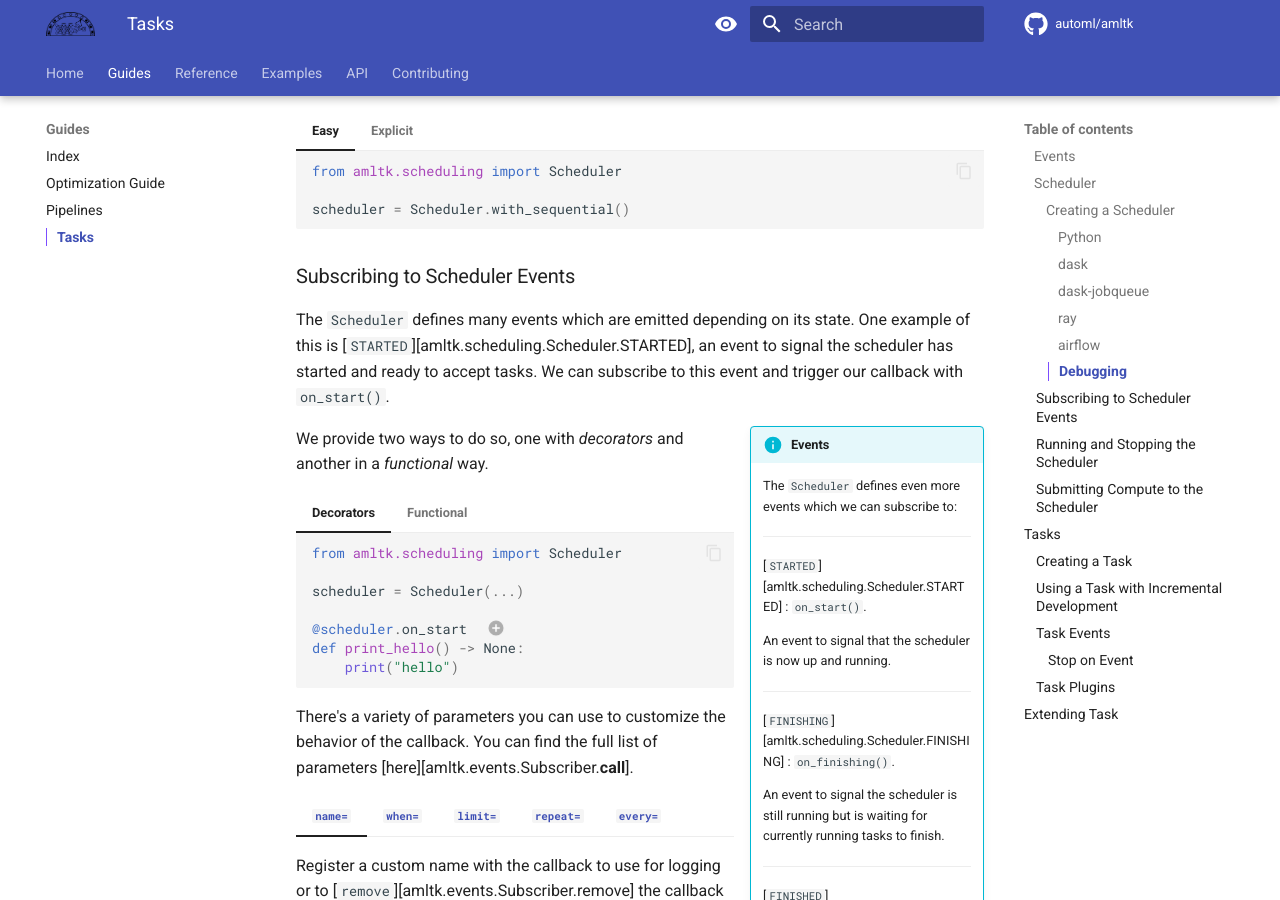
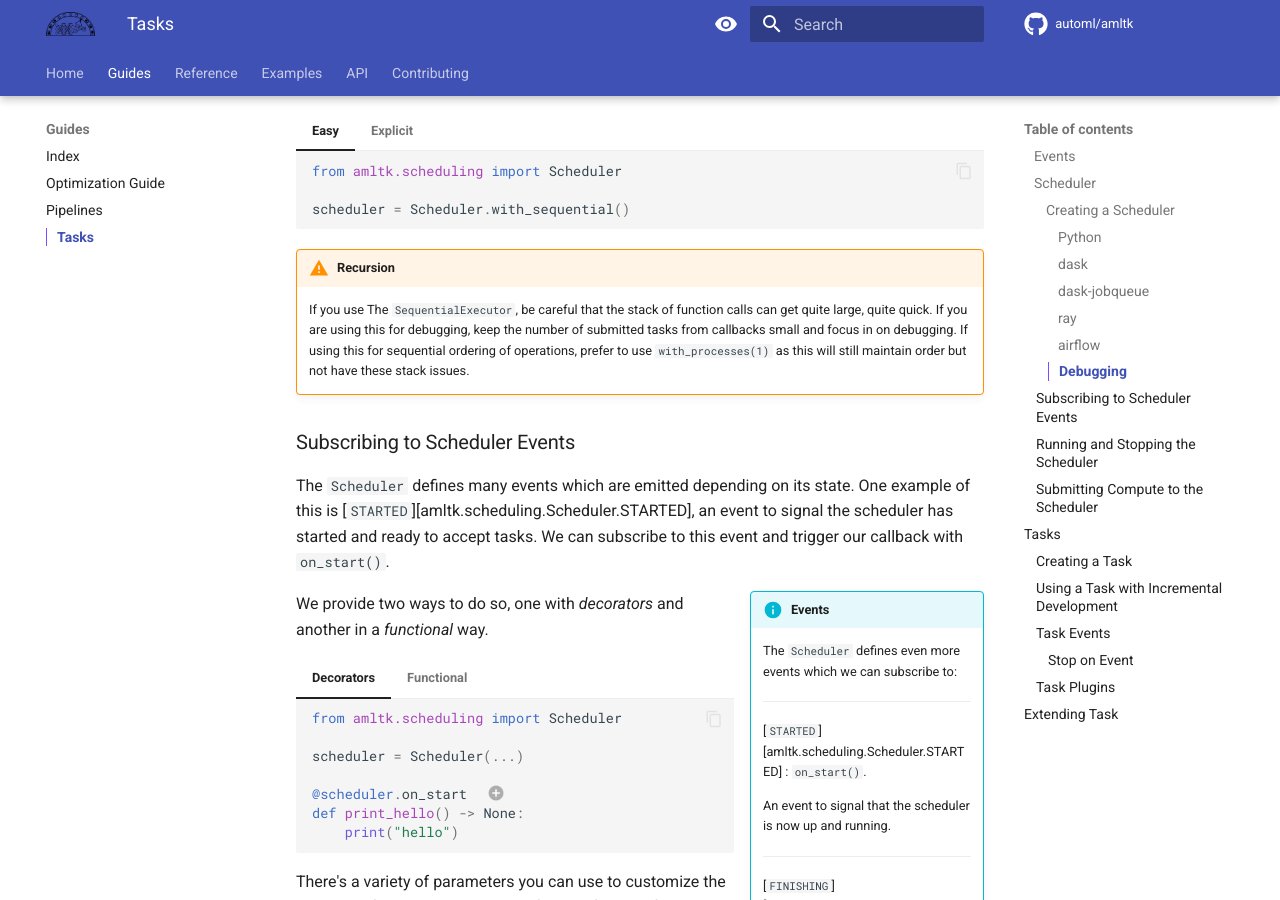
Before and after one commit to automl/amltk, an MkDocs documentation site: the page built from docs/guides/tasks.md, in a window 1280 px wide and 900 px high, scrolled down 4878 px. Built offline with MkDocs 1.6.1 and Material for MkDocs 9.7.7, drawn with Linux system fonts in a browser that asks for light colours; comment, search, counter and statistics services are not loaded.

Commit message:
doc(SequentialScheduler): Doc warning

````diff
--- a/docs/guides/tasks.md
+++ b/docs/guides/tasks.md
@@ -377,6 +377,16 @@ in a sequential manner!
     scheduler = Scheduler(executor=SequentialExecutor())
     ```
 
+!!! warning "Recursion"
+
+    If you use The `SequentialExecutor`, be careful that the stack
+    of function calls can get quite large, quite quick. If you are
+    using this for debugging, keep the number of submitted tasks
+    from callbacks small and focus in on debugging. If using this
+    for sequential ordering of operations, prefer to use
+    `with_processes(1)` as this will still maintain order but not
+    have these stack issues.
+
 
 
 ### Subscribing to Scheduler Events
````
